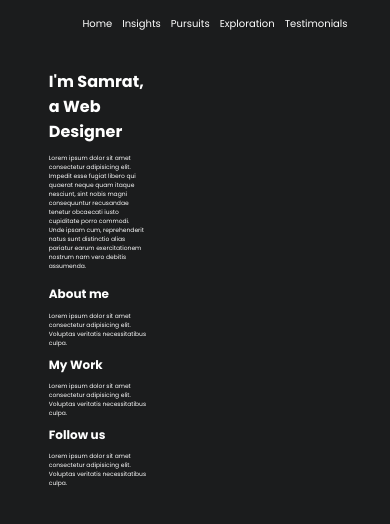
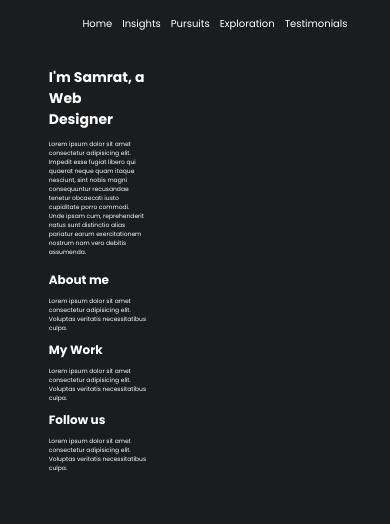
Before and after one commit to samratadh3/sar.github.io, a plain HTML site: page index.html in a window 390 px wide. Drawn offline with Linux system fonts and the light colour scheme.

Commit message:
style.css

```diff
--- a/style.css
+++ b/style.css
@@ -137,7 +137,9 @@ main{
     .intro p{
         font-size: 6px;
     }
-
+           .intro h1{
+        font-size:14px;
+    }
     .contain h1{
         font-size: 12px;
     }
```
